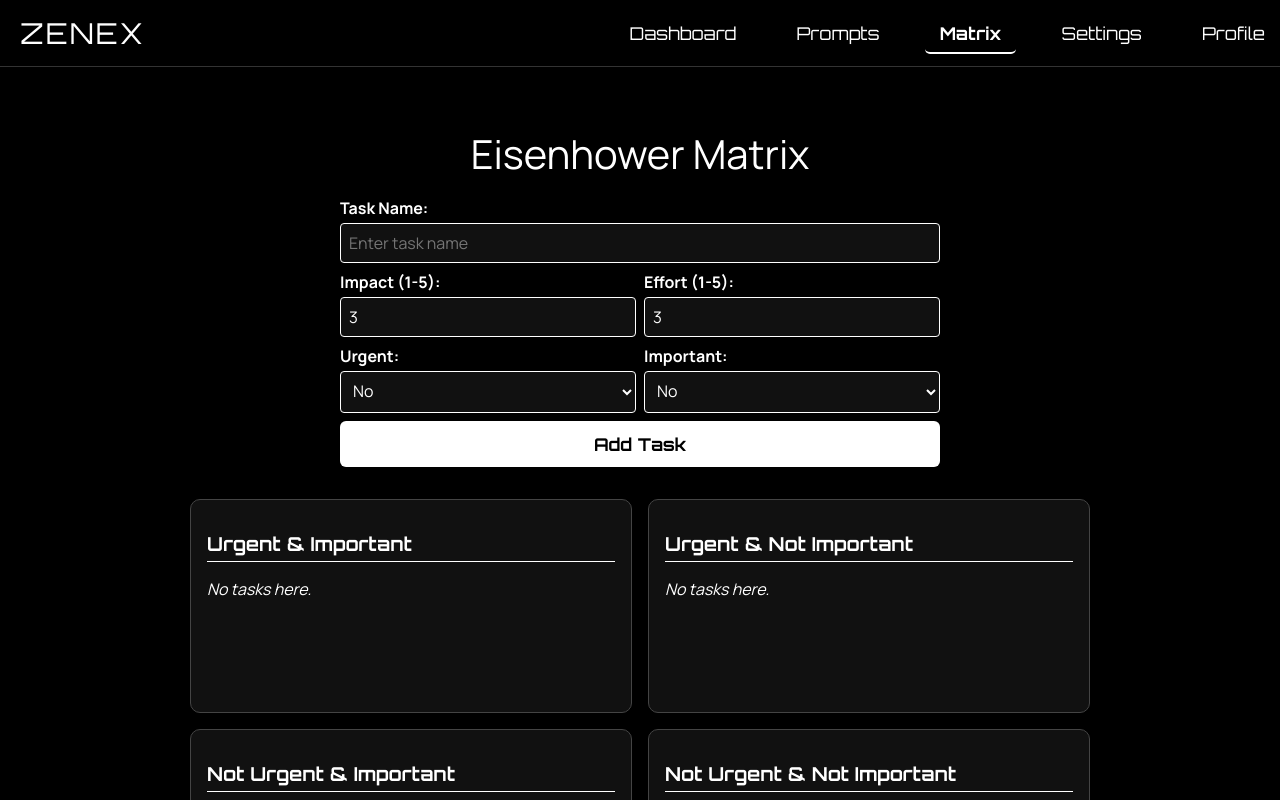
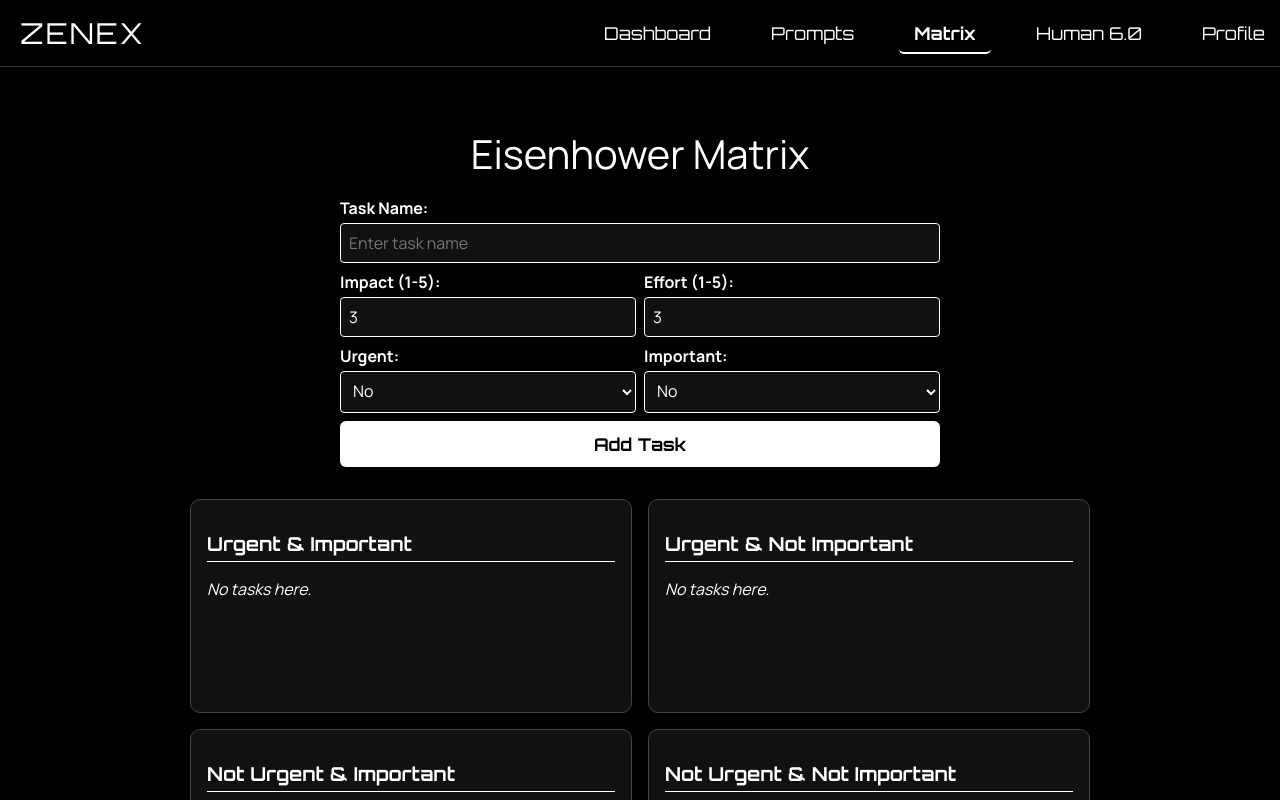
Before and after one commit to pamuditha-senanayake/Zenex-front, a React (Create React App) app: page /Matrix in a window 1280 px wide. Shown: the top 800 px of the page. Built offline with nearby package versions, Linux system fonts and the light colour scheme.

Commit message:
human6 started, ai studio link added

```diff
--- a/src/App.js
+++ b/src/App.js
@@ -8,6 +8,7 @@ import Matrix from './pages/matrix';
 import NavBar from './pages/NavBar';
 import MQ from './pages/PhotoMarquee';
 import NavBarEisenhowerMatrix from './pages/EisenhowerMatrix';
+import Human6 from './pages/human_six/human6';
 
 function App() {
     return (
@@ -21,6 +22,7 @@ function App() {
                 <Route path="/EisenhowerMatrix" element={<NavBarEisenhowerMatrix />} />
                 <Route path="/NavBar" element={<NavBar />} />
                 <Route path="/MQ" element={<MQ />} />
+                <Route path="/Human6" element={<Human6 />} />
             </Routes>
         </Router>
     );
--- a/src/pages/NavBar.js
+++ b/src/pages/NavBar.js
@@ -35,10 +35,10 @@ const NavBar = () => {
                 </li>
                 <li>
                     <Link
-                        to="/settings"
+                        to="/human6"
                         className={`${styles.navLink} ${location.pathname === '/settings' ? styles.activeNavLink : ''}`}
                     >
-                        Settings
+                        Human 6.0
                     </Link>
                 </li>
                 <li>
--- a/src/pages/home.js
+++ b/src/pages/home.js
@@ -10,7 +10,7 @@ const siteLinks = [
     { name: 'docs', url: 'https://www.docs.new' },
     { name: 'sheets', url: 'https:/s/www.sheets.new' },
     { name: 'Lec 3', url: '/Prompts' },
-    { name: 'Stack Overflow', url: 'https://stackoverflow.com' },
+    { name: 'AI studio', url: 'https://aistudio.google.com' },
     { name: 'MDN Web Docs', url: 'https://developer.mozilla.org/en-US/' },
     { name: 'ChatGPT', url: 'https://chat.openai.com/' },
     { name: 'Docs.new', url: 'https://docs.new' },
```
Also changed, not shown: src/pages/human_six/human6.js (added).
